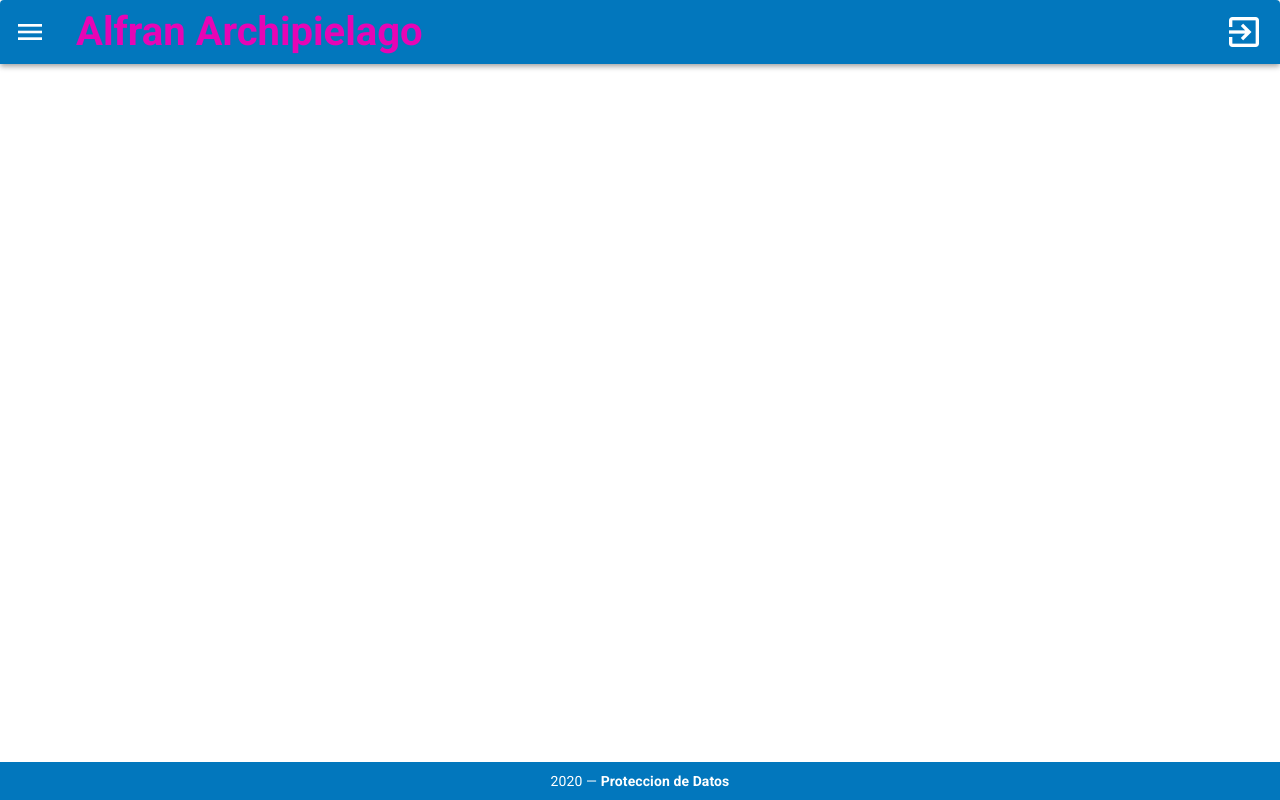
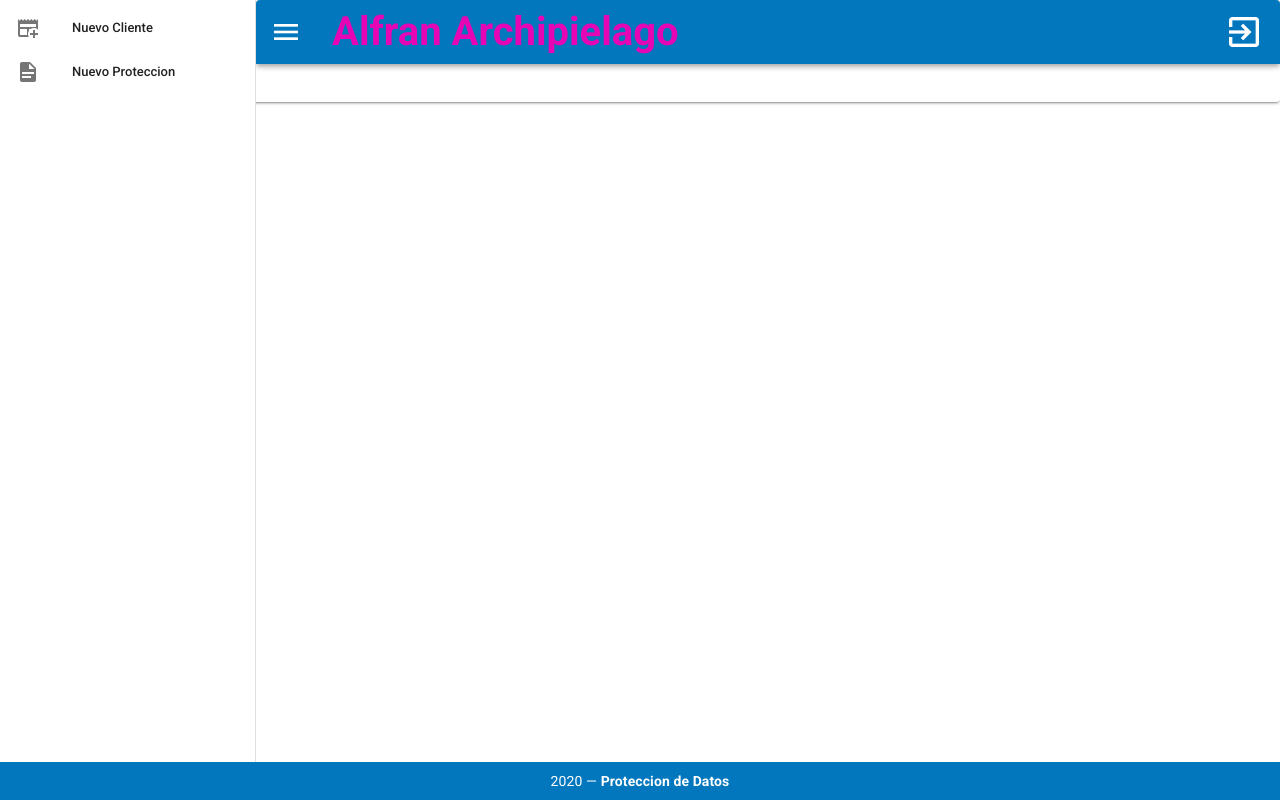
Before and after one commit to marcosm-dev/signature-alfran-webapp, a Vue app: page /editclient in a window 1280 px wide. Built offline with nearby package versions, Linux system fonts and the light colour scheme; what vue-signature-pad would draw is missing.

Commit message:
Changing drawer

```diff
--- a/src/layouts/Default.vue
+++ b/src/layouts/Default.vue
@@ -1,15 +1,6 @@
 <template>
-  <v-card class="mx-auto overflow-hidden">
-    <v-app-bar color="light-blue darken-3" dark app>
-      <v-app-bar-nav-icon @click="drawer = true" x-large></v-app-bar-nav-icon>
-      <v-toolbar-title class="empresa">Alfran Archipielago</v-toolbar-title>
-      <v-spacer></v-spacer>
-      <v-icon @click="logout" x-large>mdi-exit-to-app</v-icon>
-    </v-app-bar>
-    <v-content>
-      <router-view></router-view>
-    </v-content>
-    <v-navigation-drawer app v-model="drawer" absolute temporary>
+  <div>
+    <v-navigation-drawer app v-model="drawer">
       <v-list nav dense>
         <v-list-item-group active-class="light-blue darken-1--text text--accent-4">
           <v-list-item v-for="(data, i) in drawerData " :key="i" :to="data.to">
@@ -21,7 +12,18 @@
         </v-list-item-group>
       </v-list>
     </v-navigation-drawer>
-  </v-card>
+    <v-card class="mx-auto overflow-hidden">
+      <v-app-bar color="light-blue darken-3" dark app>
+        <v-app-bar-nav-icon @click.stop="drawer = !drawer" x-large></v-app-bar-nav-icon>
+        <v-toolbar-title class="empresa">Alfran Archipielago</v-toolbar-title>
+        <v-spacer></v-spacer>
+        <v-icon @click="logout" x-large>mdi-exit-to-app</v-icon>
+      </v-app-bar>
+      <v-content>
+        <router-view></router-view>
+      </v-content>
+    </v-card>
+  </div>
 </template>
 
 <script>
@@ -30,17 +32,17 @@ export default {
   data: () => ({
     drawerData: [
       {
-        name: "Nuevo cliente",
+        name: "Nuevo Cliente",
         icon: "mdi-newspaper-plus",
         to: "/newclient"
       },
       {
-        name: "Nuevo proteccion",
+        name: "Nuevo Proteccion",
         icon: "mdi-file-document",
         to: "/newproteccion"
       }
     ],
-    drawer: false
+    drawer: null
   }),
   methods: {
     logout() {
--- a/src/views/New-Client.vue
+++ b/src/views/New-Client.vue
@@ -60,7 +60,6 @@
         <v-col cols="6">
           <v-text-field v-model="observaciones" label="Observaciones"></v-text-field>
         </v-col>
-        OBSERVACIONES{{observaciones}}
       </v-row>
       <v-btn class="my-10" color="primary" rounded @click="crearCliente">Firmar proteccion</v-btn>
       <h1>* Todos los campos son obligatorios</h1>
--- a/src/views/Proteccion.vue
+++ b/src/views/Proteccion.vue
@@ -6,6 +6,7 @@
 
 <script>
 import Proteccion from "@/components/pd-datos.vue";
+
 export default {
   components: {
     Proteccion
```
